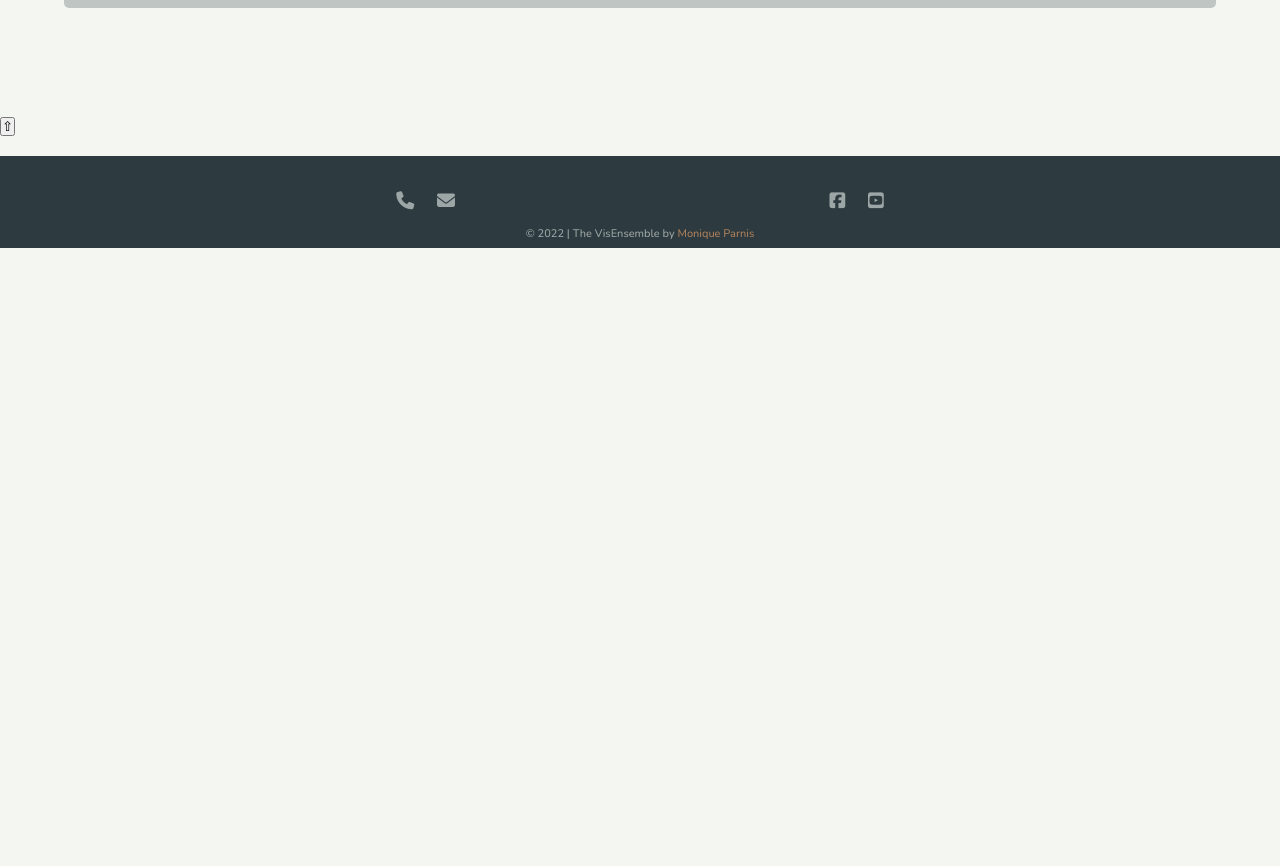
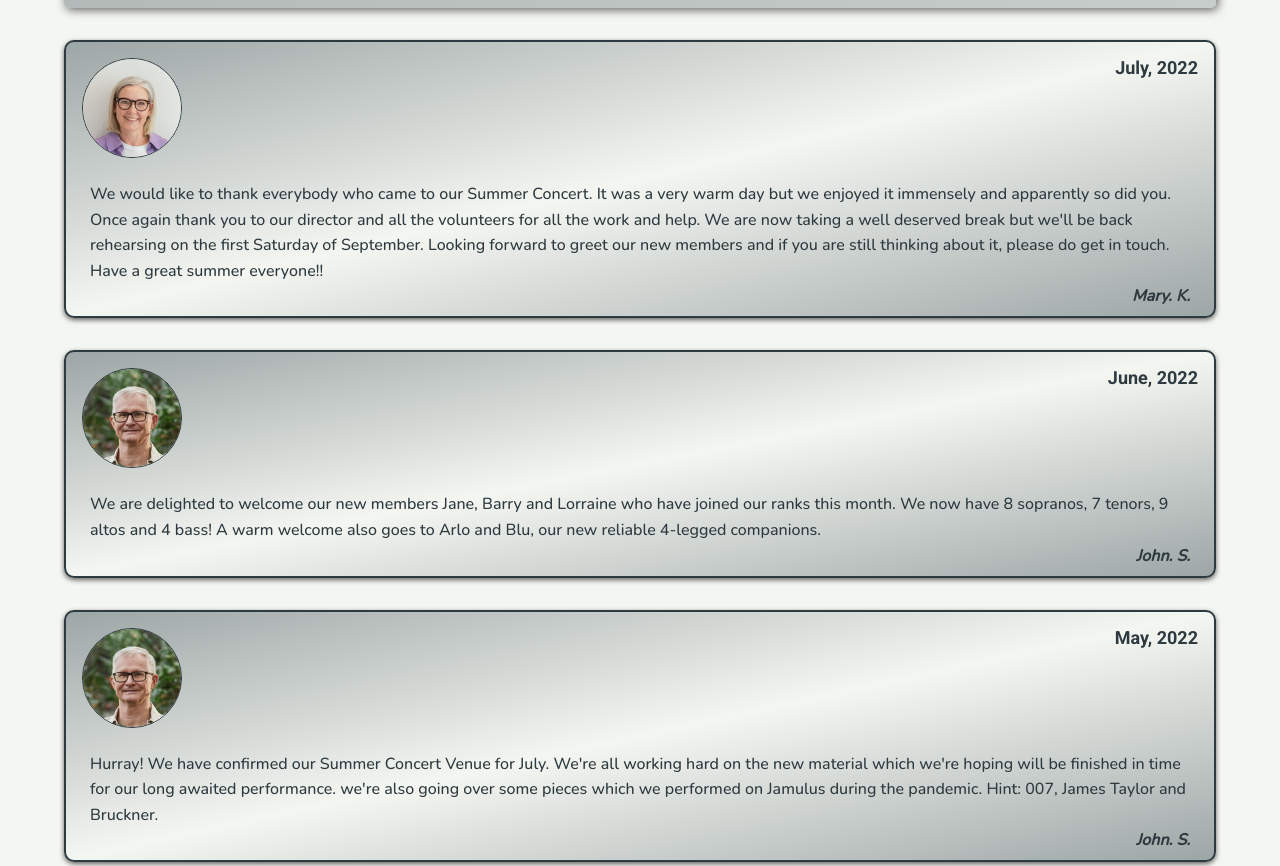
Before and after one commit to Code-Institute-Submissions/MoniPar-the-visensemble, a plain HTML site: page events.html in a window 1280 px wide. Shown: the part 1192-2058 px from the top of the page. Before the commit the page ends 1440 px from the top, so only its background shows below. Drawn offline with nearby package versions, Linux system fonts and the light colour scheme.

Commit message:
Add and Style News Articles and style back to top button

```diff
--- a/assets/css/styles.css
+++ b/assets/css/styles.css
@@ -73,26 +73,28 @@ img {
     transform: translateY(0);
 }
 
-.back-to-top {
-    display: none;
+#backToTop {
+    /* display: none; */
     position: fixed;
-    bottom: 50px;
-    right: 20px;
+    bottom: 2%;
+    right: 2%;
+    background-color: var(--clr-main);
+    color: var(--clr-light);
+    font-size: 2em;
     width: 50px;
     height: 50px;
-    font-size: 18px;
-    color: var(--clr-light);
-    background-color: var(--clr-main);
     border-radius: 50%;
-    padding: 15px;
+    border: none;
+    box-shadow: 0 2px 10px rgba(0, 0, 0, .6);
     cursor: pointer;
-    opacity: 0;
     z-index: 99;
 }
 
-.back-to-top:hover {
+#backToTop:hover {
     background-color: var(--clr-dark);
 }
+
+/* General Components */
 
 h1, h2, h3, h4, h5, h6 {
     font-family: 'Roboto', Verdana, Geneva, Tahoma, sans-serif;
@@ -124,10 +126,10 @@ h5 {
 h6 {
     font-size: 1rem;
 }
+
 li {
     list-style-type: none;
 }
-
 a {
     text-decoration: none;
 }
@@ -257,9 +259,9 @@ header {
     border-bottom: 1px solid #eeac7c;
 }
 
-/* ---------- */
-/*    HOME    */
-/* ---------- */
+/* --------------- */
+/*    HOME PAGE    */
+/* --------------- */
 
 /* Hero */
 
@@ -508,9 +510,9 @@ header {
     color: var(--clr-main);
 }
 
-/* ---------- */
-/*    ABOUT   */
-/* ---------- */
+/* ---------------- */
+/*    ABOUT PAGE    */
+/* ---------------- */
 
 .about-container {
     position: relative;
@@ -853,13 +855,13 @@ header {
     font-weight: 700;
 }
 
-/* ---------- */
-/*   EVENTS   */
-/* ---------- */
+/* ---------------- */
+/*   EVENTS PAGE    */
+/* ---------------- */
 
 .events-and-news {
     width: 90vw;
-    margin: 6.625em auto;
+    margin: 6.625em auto 2.5em;
     display: flex;
     flex-wrap: wrap;
     justify-content: center;
@@ -871,10 +873,14 @@ header {
     text-align: center;
 }
 
+/* Events Section */
+
 .event__card {
-    background-color: rgb(157, 166, 166, 0.6);
+    background-image: linear-gradient(to bottom right,
+    rgb(157, 166, 166),
+    rgba(157, 166, 166, .5));
     border-radius: 5px;
-
+    box-shadow: 2px 2px 10px rgba(0, 0, 0, .6);
 }
 
 .event__card-image {
@@ -934,3 +940,47 @@ header {
 .event-text {
     padding: 1em;
 }
+
+/* News Section */
+
+.news__card {
+    background-image: linear-gradient(
+        to right bottom, var(--clr-light-accent),
+        var(--clr-light),
+        var(--clr-light-accent));
+    border: 2px solid var(--clr-dark);
+    border-radius: 10px;
+    padding: 1em;
+    margin: 2em auto;
+    box-shadow: 0 2px 5px rgba(0, 0, 0, .6);
+}
+
+.news__card-header {
+    height: 100px;
+    display: flex;
+    flex-direction: row;
+    flex-wrap: nowrap;
+    justify-content: space-between;
+    align-items: flex-start;
+    margin-bottom: 1em;
+}
+
+.news__card-image {
+    display: block;
+    width: 100px;
+    height: 100px;
+    border: 1px solid var(--clr-dark);
+    border-radius: 50%;
+    overflow: hidden;
+}
+
+.news__card-content {
+    padding: .5em .5em 1em;
+}
+
+.news__card-content span {
+    font-style: italic;
+    font-weight: 700;
+    float: right;
+    display: block;
+}
--- a/assets/js/main.js
+++ b/assets/js/main.js
@@ -29,19 +29,18 @@ const toTop = document.getElementById("backToTop");
 window.onscroll = function() {scrollFunction()};
 
 function scrollFunction() {
-  if(document.body.scrollTop > 20 || document.documnentEle
-    .scrollTop > 20) {
-      toTop.style.display = "block";
+  if(document.body.scrollBottom > 100 || document.documentElement.scrollBottom > 100) {
+    toTop.style.display = "block";
   } else {
     toTop.style.display = "none";
   }
-}
+};
 
 // On click scroll to top
 function backToTop() {
   document.body.scrollTop = 0;
   document.documentElement.scrollTop = 0;
-}
+};
 
 
 
--- a/events.html
+++ b/events.html
@@ -35,9 +35,10 @@
     <main id="main">
         <section class="events-and-news">
             <h2>Calendar of Events and News</h2>
+            <section class="events__section">
                 <article class="event__card">
                     <div class="event__card-image">
-                    <img src="/assets/images/st-audoens-church1200.jpg" alt="Green space with St. Audoen's Church in the background on a sunny day">
+                        <img src="assets/images/st-audoens-church1200.jpg" alt="Green space with St. Audoen's Church in the background on a sunny day">
                     </div>
                     <div class="event__card-content">
                         <div class="event__card-header">
@@ -70,6 +71,64 @@
                         </div>
                     </div>
                 </article>
+            </section>
+            <section class="news__section">
+                <article class="news__card">
+                    <div class="news__card-header">
+                        <div class="news__card-image">
+                            <img src="assets/images/mary-k.jpg" alt="Mary. K.">
+                        </div>
+                        <div class="news-date">
+                            <h5>July, 2022</h5>
+                        </div>
+                    </div>
+                    <div class="news__card-content">
+                        <p>We would like to thank everybody who came to our Summer Concert.
+                            It was a very warm day but we enjoyed it immensely and apparently
+                            so did you. Once again thank you to our director and all the volunteers
+                            for all the work and help. We are now taking a well deserved break but we'll be back rehearsing
+                            on the first Saturday of September. Looking forward to greet our new
+                            members and if you are still thinking about it, please do get in touch.
+                            Have a great summer everyone!!<br><span> Mary. K.</span>
+                        </p>
+                    </div>
+                </article>
+                <article class="news__card">
+                    <div class="news__card-header">
+                        <div class="news__card-image">
+                            <img src="assets/images/john-s.jpg" alt="John Smith, smiling man in his late sixties wearing glasses.">
+                        </div>
+                        <div class="news-date">
+                            <h5>June, 2022</h5>
+                        </div>
+                    </div>
+                    <div class="news__card-content">
+                        <p>We are delighted to welcome our new members Jane, Barry and Lorraine
+                            who have joined our ranks this month.  We now have 8 sopranos, 7 tenors,
+                            9 altos and 4 bass! A warm welcome also goes to Arlo and Blu, our new
+                            reliable 4-legged companions.<br><span> John. S.</span>
+                        </p>
+                    </div>
+                </article>
+                <article class="news__card">
+                    <div class="news__card-header">
+                        <div class="news__card-image">
+                            <img src="assets/images/john-s.jpg" alt="John Smith, smiling man in his late sixties wearing glasses.">
+                        </div>
+                        <div class="news-date">
+                            <h5>May, 2022</h5>
+                        </div>
+                    </div>
+                    <div class="news__card-content">
+                        <p>Hurray! We have confirmed our Summer Concert Venue for July. We're all
+                            working hard on the new material which we're hoping will be finished in
+                            time for our long awaited performance.  we're also going over some pieces
+                            which we performed on Jamulus during the pandemic. Hint: 007, James Taylor
+                            and Bruckner.<br><span> John. S.</span>
+                        </p>
+                    </div>
+                </article>
+            </section>
         </section>
         <button id="backToTop" onclick="backToTop()" title="Go to Top">&#8679;</button>
     </main>
```
Also changed, not shown: assets/images/john-s.jpg (added). Lines whose indentation alone changed are shown as unchanged.
